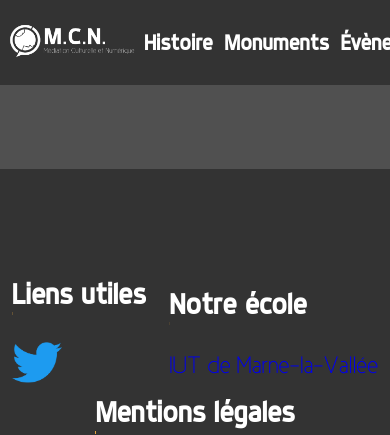
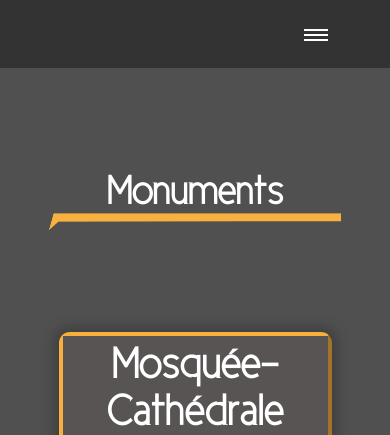
Before and after one commit to Thiiiv/SAE2.05, a PHP site: page /data/pages/monuments.php?langue=fr in a window 390 px wide. Shown: the top 435 px of the page. Run offline with PHP 8.4, Linux system fonts and the light colour scheme.

Commit message:
Add files via upload

```diff
--- a/data/style/accueil.css
+++ b/data/style/accueil.css
@@ -24,7 +24,6 @@
   top: 0;
   left: 0;
   background-image: url("../images/fond.png");
-  z-index: -5;
   background-size: cover;
   background-repeat: no-repeat;
   text-align: center;
@@ -32,7 +31,7 @@
 }
 
 #foreground {
-  z-index: 0;
+  z-index: 2;
   overflow-x: hidden;
   position: fixed;
   height: 90%;
@@ -40,16 +39,13 @@
   width: 100%;
   right: 0;
   left: 0;
-  filter: blur(10px);
 }
 
 #title-behind-img {
   font-size: 10vw;
   font-family: 'Dyno', sans-serif;
-  position: relative;
   z-index: 1;
   margin: 0;
-  text-shadow: 5px 5px 5px black;
 }
 
 @keyframes slide {
--- a/data/style/histoire.css
+++ b/data/style/histoire.css
@@ -10,6 +10,7 @@ h1 {
 a {
     text-decoration-line: none;
     color: white;
+    text-align: center;
 }
 
 .transition {
--- a/data/style/style.css
+++ b/data/style/style.css
@@ -566,6 +560,67 @@ nav .logo h1 {
     background-color: var(--main-bg-color2);
     color: white;
     transform: scale(1.1);
+}
+.menu-btn:hover {
+    background-color: #f4f4f4;
+}
+.menu-icon {
+    cursor: pointer;
+    display: inline-block;
+    right: 0;
+    padding: 3.5vh 6vw;
+    position: relative;
+    user-select: none;
+  }
+  .menu-icon .navicon {
+    background: white;
+    display: block;
+    height: 0.3vh;
+    position: relative;
+    transition: background .2s ease-out;
+    width: 6vw;
+  }
+.menu-icon .navicon:before,
+.menu-icon .navicon:after {
+  background: white;
+  content: '';
+  display: block;
+  height: 100%;
+  position: absolute;
+  transition: all .2s ease-out;
+  width: 100%;
+}
+.menu-icon .navicon:before {
+    top: 5px;
+}
+.menu-icon .navicon:after {
+    top: -5px;
+}
+
+/* menu btn */
+
+.menu-btn {
+    display: none;
+}
+
+.menu-btn:checked ~ .menu-icon .navicon {
+    background: transparent;
+}
+
+.menu-btn:checked ~ .menu-icon .navicon:before {
+    transform: rotate(-45deg);
+}
+
+.menu-btn:checked ~ .menu-icon .navicon:after {
+    transform: rotate(45deg);
+}
+
+.menu-btn:checked ~ .menu-icon:not(.steps) .navicon:before,
+.menu-btn:checked ~ .menu-icon:not(.steps) .navicon:after {
+    top: 0;
+}
+.menu-icon {
+    display: none;
 }
 
 
@@ -602,6 +657,7 @@ nav .logo h1 {
         width: 5px;
     }
 	.footer {
+        position: inherit;
 		justify-content: center;
         width: 100%;
         bottom: 0;
@@ -744,21 +762,99 @@ nav .logo h1 {
         font-weight: 500;
       }
 
-      .nav-container input[type="checkbox"]:checked ~ .menu-items {
+      .menu input[type="checkbox"]:checked ~ .menu-items {
         transform: translateX(0);
       }
 
-      .nav-container input[type="checkbox"]:checked ~ .hamburger-lines .line1 {
+      .menu input[type="checkbox"]:checked ~ .hamburger-lines .line1 {
         transform: rotate(45deg);
       }
 
-      .nav-container input[type="checkbox"]:checked ~ .hamburger-lines .line2 {
+      .menu input[type="checkbox"]:checked ~ .hamburger-lines .line2 {
         transform: scaleY(0);
       }
 
-      .nav-container input[type="checkbox"]:checked ~ .hamburger-lines .line3 {
+      .menu input[type="checkbox"]:checked ~ .hamburger-lines .line3 {
         transform: rotate(-45deg);
       }
+      .menu {
+        margin-top: 6vh;
+        height: 100vh;
+        flex-direction: column;
+        justify-content: space-evenly;
+        transform: translateX(-100%);
+        transition: transform 0.5s;
+      }
+      .menu .accueil {
+        text-align: center;
+      }
+      .menu .accueil img {
+        width: 50%;
+        height: auto;
+      }
+      .menu .liens {
+        flex-direction: column;
+      }
+      .menu .liens .lien {
+        font-size: 1.5rem;
+      }
+      .menu .liens .langues {
+        text-align: center;
+      }
+      .menu .liens .langues .lien {
+        display: none;
+      }
+      .menu .liens .langues .langue {
+        display: block;
+        flex-direction: column;
+        margin: auto;
+        position: relative;
+      }
+      .menu .liens .langues:hover .langue {
+        display: block;
+        margin-top: 0;
+      }
+      .menu .liens .langue {
+        position: relative;
+        display: flex;
+        flex-direction: column;
+        justify-content: space-evenly;
+        align-items: center;
+        top: 0;
+        left: 0;
+        right: 0;
+        width: auto;
+        padding: 0 100px;
+        background-color: transparent;
+        box-shadow: none;
+        z-index: 1;
+        border-radius: 30px;
+    }
+    .menu .liens .langues .langue a {
+        position: relative;
+        display: block;
+        text-align: center;
+        border-radius: 50px;
+        padding: 0 0;
+        margin: 3vh 0;
+        width: fit-content;
+        transition: transform 1s;
+    }
+    .menu .liens .lien {
+        margin: 2vh 0;
+    }
+    .menu-icon {
+        display: block;
+        position: absolute;
+        top: 0;
+        right: 0;
+        margin-right: 10vw;
+        margin-top: 0.5vh;
+        z-index: 100;
+    }
+    .menu-btn:checked ~ .menu {
+        transform: translateX(0);
+    }
 }
 
 /*-- Fin média --*/
```
Also changed, not shown: other parts of data/style/style.css (+17 -61 lines).
